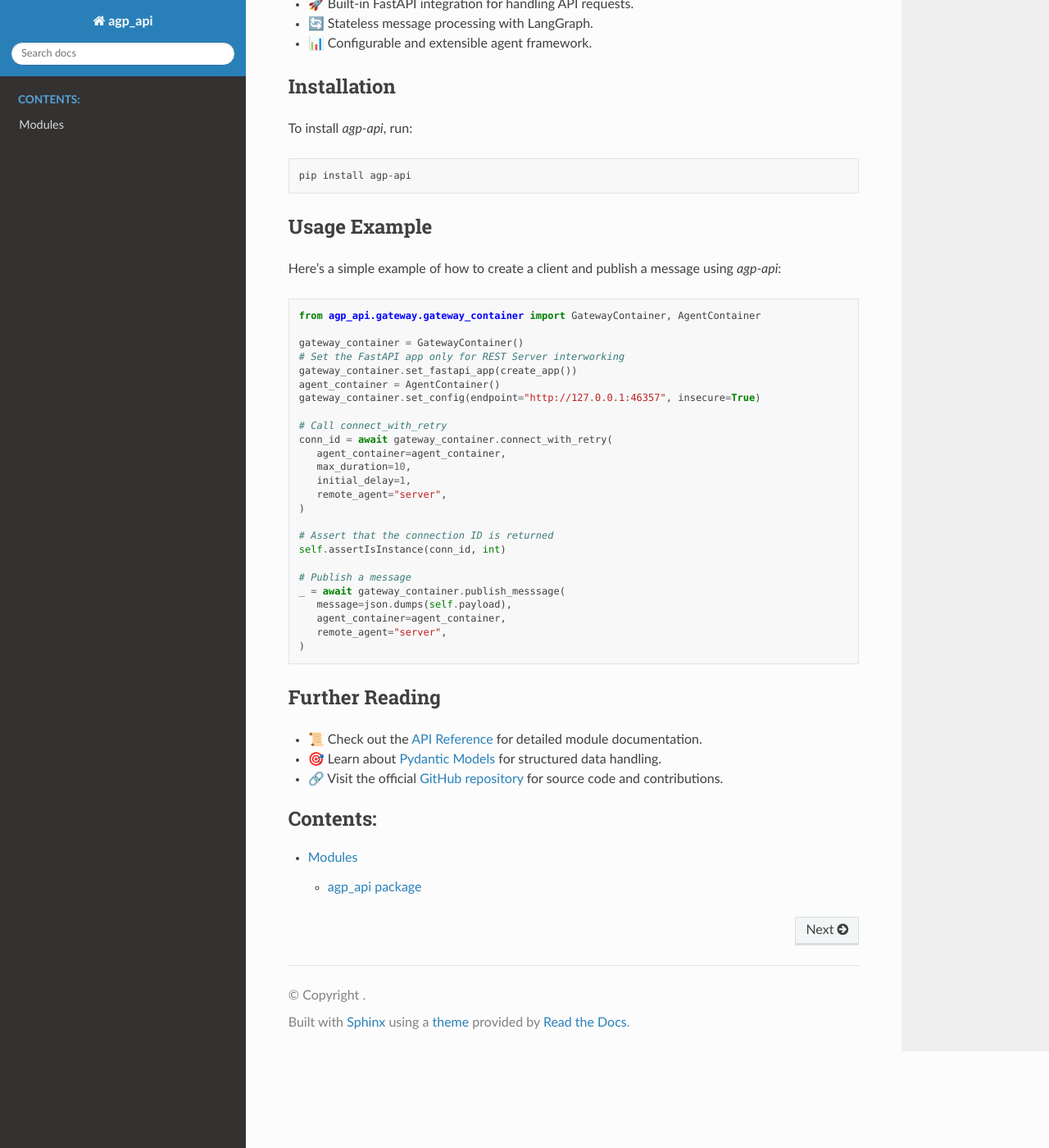
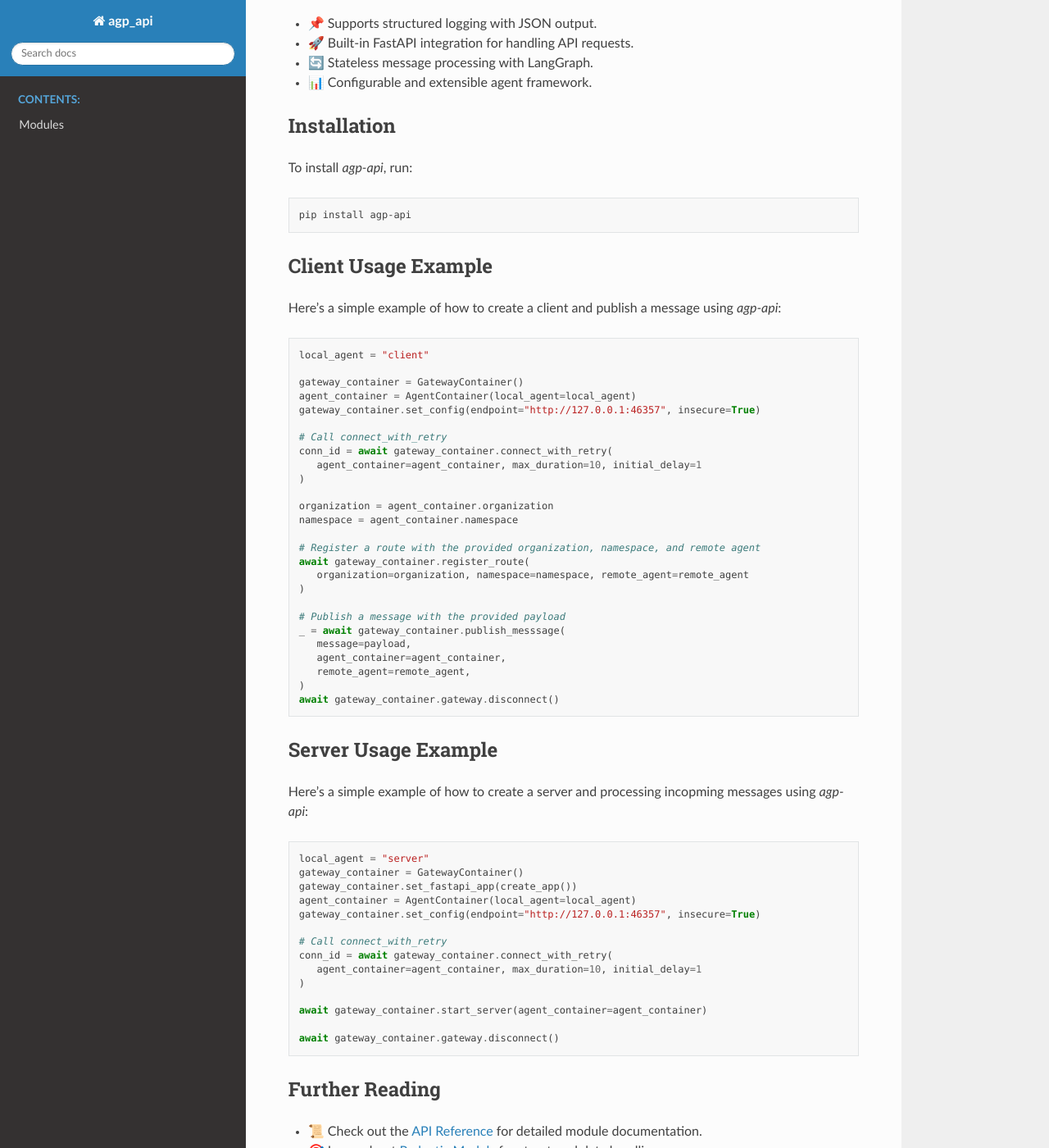
Before and after one commit to brisacoder/agp-api, a Sphinx documentation site: the page built from agp_api/docs/source/index.rst, in a window 1280 px wide and 1400 px high, scrolled down 391 px. Shown: the whole window at 82% size. Built offline with Sphinx 7.4.7 and the Read the Docs theme 3.1.0, drawn with Linux system fonts in a browser that asks for light colours; some of the changed text lies outside the part shown.

Commit message:
Update index.rst

```diff
--- a/agp_api/docs/source/index.rst
+++ b/agp_api/docs/source/index.rst
@@ -26,37 +28,61 @@
 
    pip install agp-api
 
-Usage Example
--------------
+Client Usage Example
+--------------------
 Here's a simple example of how to create a client and publish a message using `agp-api`:
 
 .. code-block:: python
 
-   from agp_api.gateway.gateway_container import GatewayContainer, AgentContainer
+   local_agent = "client"
 
    gateway_container = GatewayContainer()
-   # Set the FastAPI app only for REST Server interworking
-   gateway_container.set_fastapi_app(create_app())
-   agent_container = AgentContainer()
+   agent_container = AgentContainer(local_agent=local_agent)
    gateway_container.set_config(endpoint="http://127.0.0.1:46357", insecure=True)
 
    # Call connect_with_retry
    conn_id = await gateway_container.connect_with_retry(
-      agent_container=agent_container,
-      max_duration=10,
-      initial_delay=1,
-      remote_agent="server",
+      agent_container=agent_container, max_duration=10, initial_delay=1
    )
 
-   # Assert that the connection ID is returned
-   self.assertIsInstance(conn_id, int)
+   organization = agent_container.organization
+   namespace = agent_container.namespace
 
-   # Publish a message
+   # Register a route with the provided organization, namespace, and remote agent
+   await gateway_container.register_route(
+      organization=organization, namespace=namespace, remote_agent=remote_agent
+   )
+
+   # Publish a message with the provided payload
    _ = await gateway_container.publish_messsage(
-      message=json.dumps(self.payload),
+      message=payload,
       agent_container=agent_container,
-      remote_agent="server",
+      remote_agent=remote_agent,
    )
+   await gateway_container.gateway.disconnect()
+
+
+Server Usage Example
+--------------------
+Here's a simple example of how to create a server and processing incopming messages using `agp-api`:
+
+.. code-block:: python
+
+   local_agent = "server"
+   gateway_container = GatewayContainer()
+   gateway_container.set_fastapi_app(create_app())
+   agent_container = AgentContainer(local_agent=local_agent)
+   gateway_container.set_config(endpoint="http://127.0.0.1:46357", insecure=True)
+
+   # Call connect_with_retry
+   conn_id = await gateway_container.connect_with_retry(
+      agent_container=agent_container, max_duration=10, initial_delay=1
+   )
+
+   await gateway_container.start_server(agent_container=agent_container)
+
+   await gateway_container.gateway.disconnect()
+
 
 Further Reading
 ---------------
```
Also changed, not shown: other parts of agp_api/docs/source/index.rst (+5 -3 lines).
